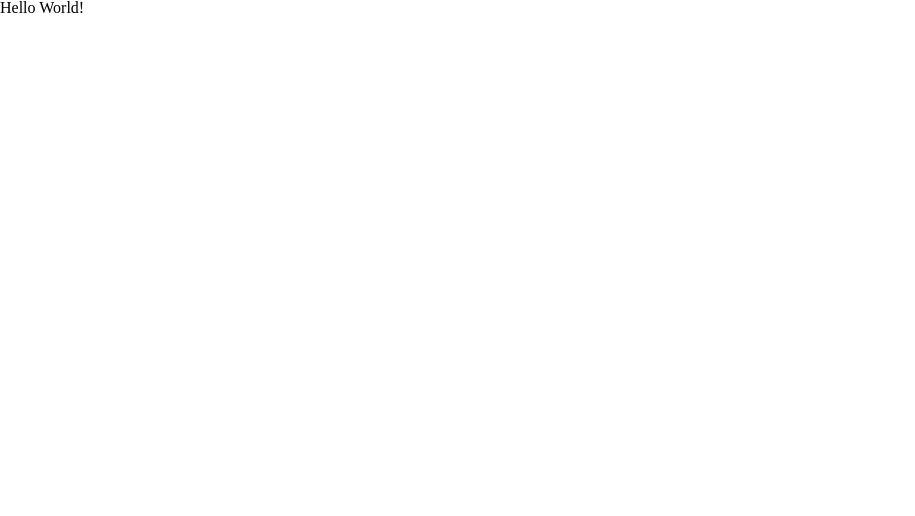
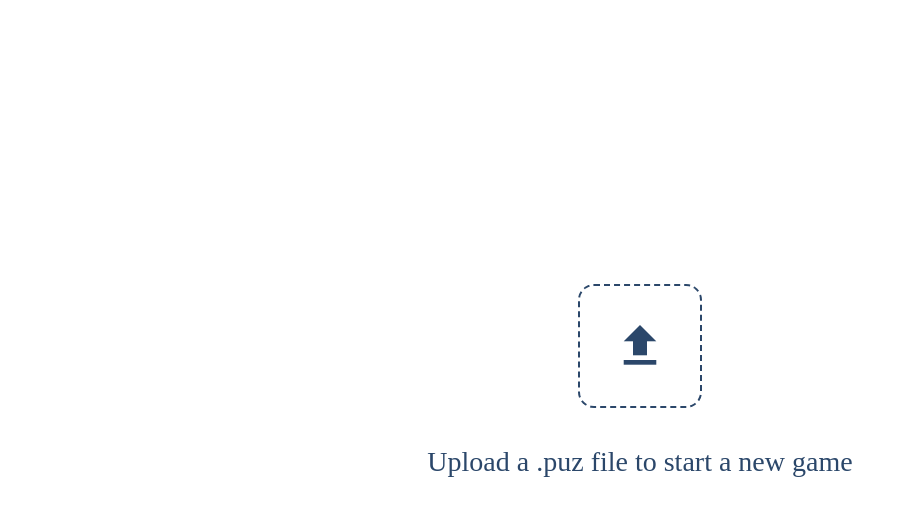
Before and after one commit to ajhyndman/cocrossword, a React (Vite) app: page / in a window 1280 px wide. Shown: the top 516 px of the page, without its empty margins (0-915 px from the left). Built offline with nearby package versions, Linux system fonts and the light colour scheme; a web font is replaced by a local one.

Commit message:
Implement UploadView stub

```diff
--- /dev/null
+++ b/src/DropZone/index.module.css
@@ -0,0 +1,21 @@
+.input {
+  display: none;
+}
+
+.label {
+  border: dashed 2px var(--san-juan);
+  border-radius: 16px;
+  color: var(--san-juan);
+  cursor: pointer;
+  background: none;
+  width: 120px;
+  height: 120px;
+  display: flex;
+  align-items: center;
+  justify-content: center;
+  transition: background-color 200ms;
+}
+
+.label:hover {
+  background-color: var(--mystic);
+}
--- /dev/null
+++ b/src/DropZone/index.tsx
@@ -0,0 +1,20 @@
+import React from 'react';
+import { input, label } from './index.module.css';
+
+type Props = {
+  onChange: (event: React.ChangeEvent<HTMLInputElement>) => void;
+};
+
+export default ({ onChange }: Props) => (
+  <label className={label}>
+    <span className="material-icons" style={{ fontSize: 56 }}>
+      upload
+    </span>
+    <input
+      type="file"
+      accept=".puz"
+      className={input}
+      onChange={onChange}
+    ></input>
+  </label>
+);
--- /dev/null
+++ b/src/UploadView/index.module.css
@@ -0,0 +1,15 @@
+.caption {
+  color: var(--san-juan);
+  font-size: 28px;
+  line-height: 36px;
+  text-align: center;
+  margin: 36px;
+}
+
+.container {
+  align-items: center;
+  display: flex;
+  flex-direction: column;
+  height: 100vh;
+  justify-content: center;
+}
--- /dev/null
+++ b/src/UploadView/index.tsx
@@ -0,0 +1,10 @@
+import React from 'react';
+import DropZone from '../DropZone';
+import { caption, container } from './index.module.css';
+
+export default () => (
+  <div className={container}>
+    <DropZone onChange={(event) => console.log(event.target.files)} />
+    <p className={caption}>Upload a .puz file to start a new game</p>
+  </div>
+);
--- a/src/app.tsx
+++ b/src/app.tsx
@@ -1,6 +1,9 @@
 import React from 'react';
-import { render } from 'react-dom';
+import { createRoot } from 'react-dom/client';
 
-const App = () => <h1>Hello World!</h1>;
+import UploadView from './UploadView';
 
-render(<App />, document.getElementById('app'));
+const App = () => <UploadView />;
+
+const root = createRoot(document.getElementById('app')!);
+root.render(<App />);
```
